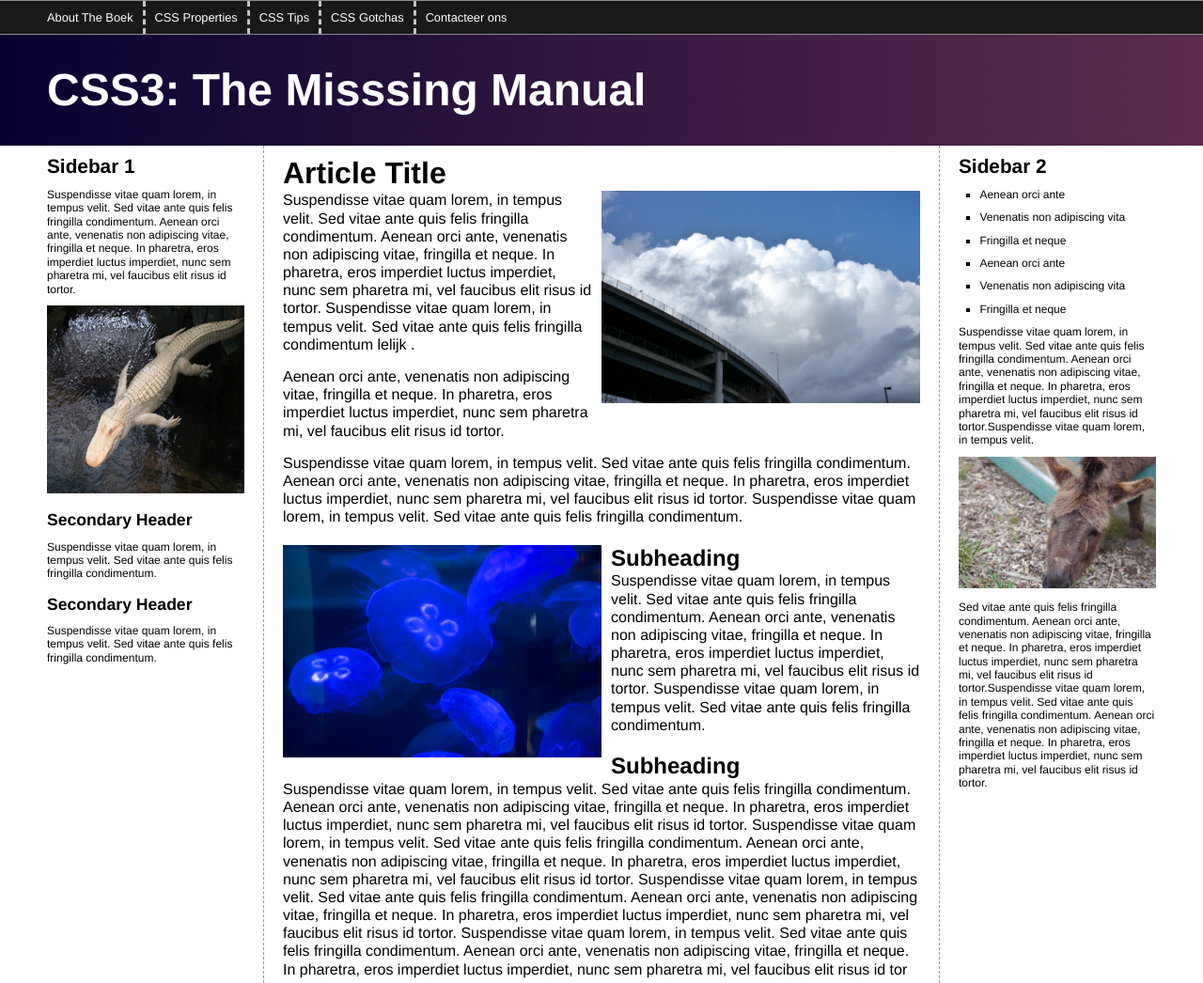
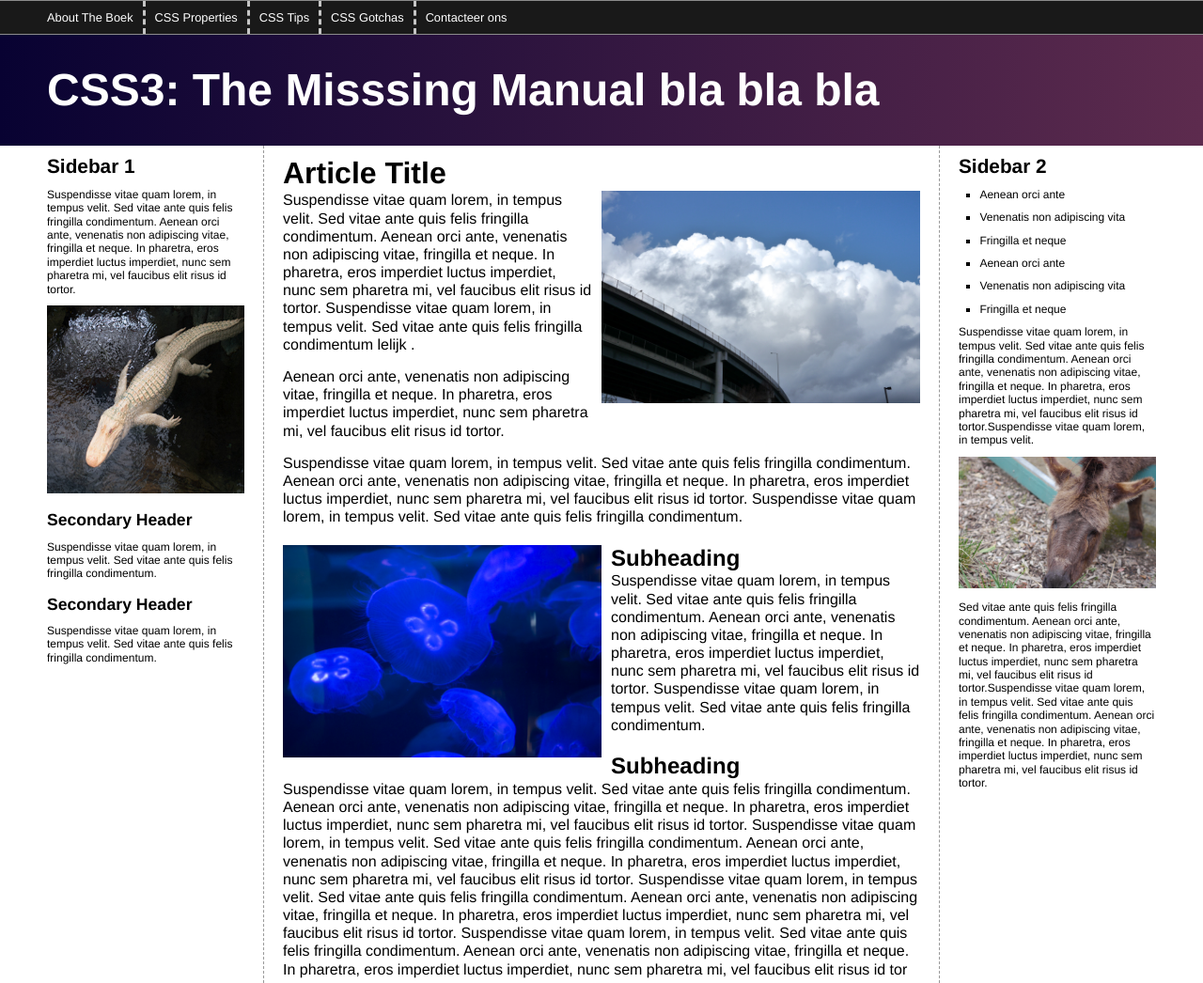
Before and after one commit to BrendanDaley/DWO2, a plain HTML site: page index.html in a window 1280 px wide. Shown: the top 1046 px of the page at 94% size. Drawn offline with Linux system fonts and the light colour scheme.

Commit message:
bla bla bla toegevoegd

```diff
--- a/index.html
+++ b/index.html
@@ -22,7 +22,7 @@
             <li><a href="#">Contacteer ons Us</a></li> -->
           </ul>
         </nav>
-        <h1>CSS3: The Misssing Manual</h1>
+        <h1>CSS3: The Misssing Manual bla bla bla</h1>
       </header>
       <div class="contentWrapper">
         <div class="columnWrapper">
```
